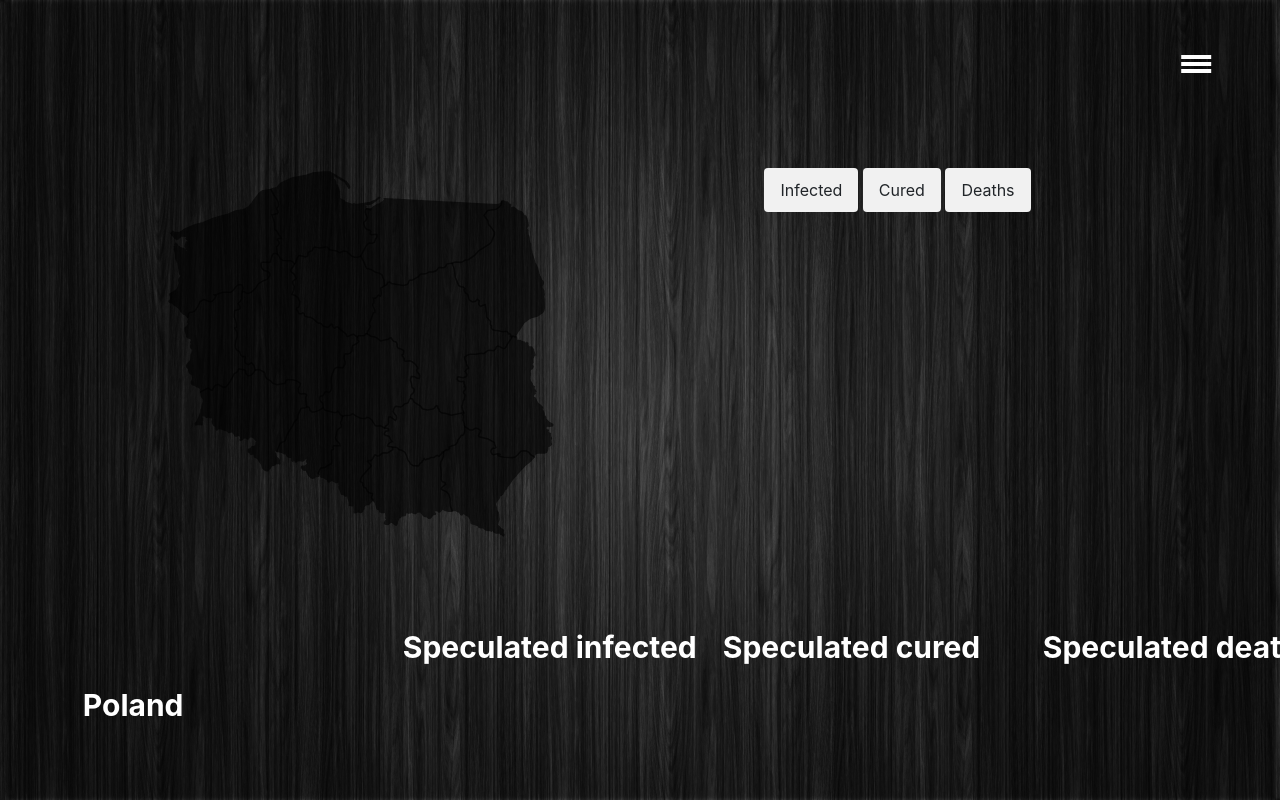
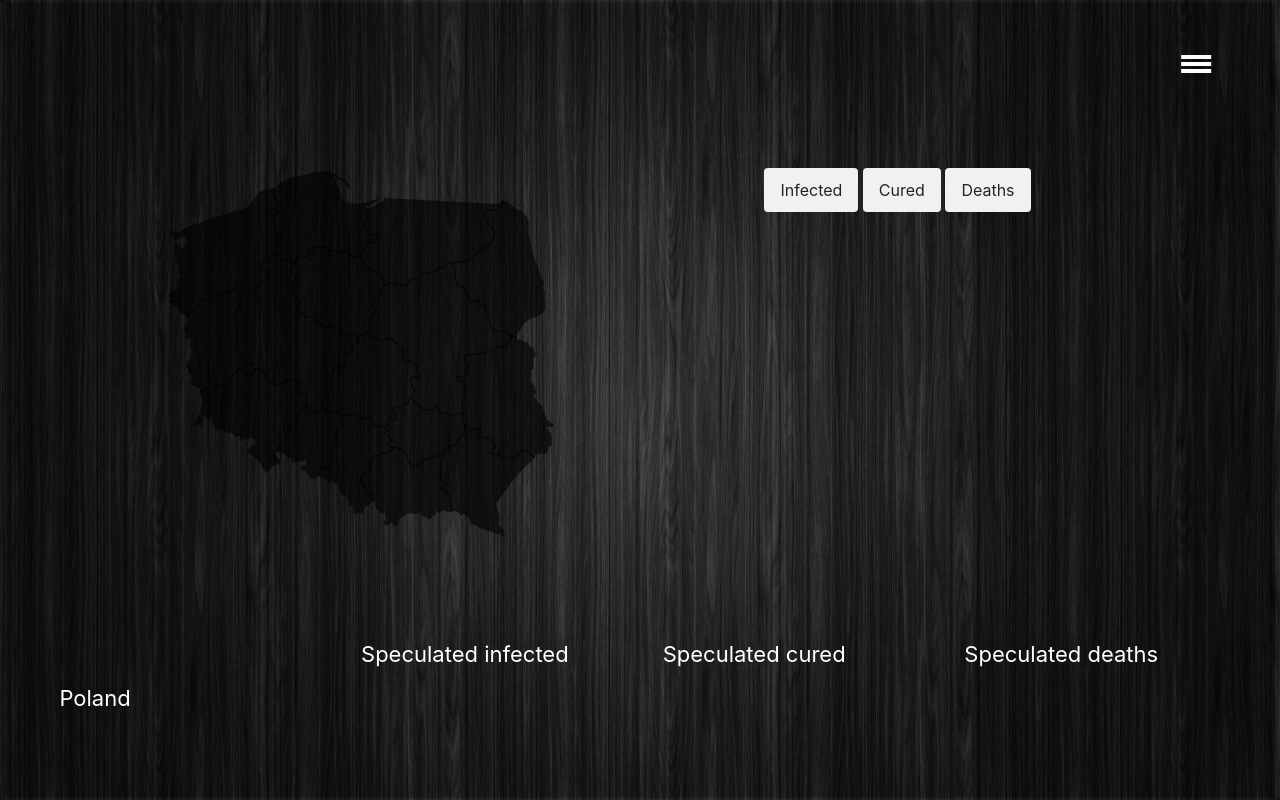
Before and after one commit to Adrian2337/covid-spread-analyzer, a Django app: template templates/prediction.html in a window 1280 px wide. Run offline with Django 3.2, Linux system fonts and the light colour scheme; the template is opened without the code that fills it, so the values that code supplies are empty; some libraries are stand-ins or nearby versions.

Commit message:
error fix 2, responsive text in predictions

```diff
--- a/covid_spread_analyzer/prediction_app/predictioner.py
+++ b/covid_spread_analyzer/prediction_app/predictioner.py
@@ -44,15 +44,16 @@ class Predictioner:
         self.model.add(Dense(99, input_dim=1, activation='softmax', kernel_initializer='he_uniform'))
         self.model.add(Dense(256, activation='tanh', kernel_initializer='he_uniform'))
         self.model.add(Dense(90, activation='tanh', kernel_initializer='he_uniform'))
+        self.model.add(Dense(45, activation='tanh', kernel_initializer='he_uniform'))
         self.model.add(Dense(20, activation='tanh', kernel_initializer='he_uniform'))
         self.model.add(Dense(10, activation='tanh', kernel_initializer='he_uniform'))
-        self.model.add(Dense(1))
+        self.model.add(Dense(1, activation='tanh'))
 
     def compile_model(self):
         self.model.compile(loss='mse', optimizer='adam')
 
     def fit_model(self):
-        self.model.fit(self.train_x, self.train_y, epochs=300, batch_size=10, verbose=0)
+        self.model.fit(self.train_x, self.train_y, epochs=500, batch_size=10, verbose=0)
 
     def predict(self, prediction_interval_x):
         prediction_interval_x = reshaper(prediction_interval_x)
--- a/static/css/prediction.css
+++ b/static/css/prediction.css
@@ -2,6 +2,12 @@
     padding: 5px;
     display: flex;
     height: 85%;
+}
+
+@media only screen and (max-device-width: 580px) {
+    .page-content {
+        display: inline
+    }
 }
 
 .side-content {
@@ -60,17 +66,16 @@
     display: flex;
     align-items: center;
     color: white;
-    position: fixed;
+    position: absolute;
     height: 15%;
-    width: 100%;
+    width: auto;
     margin-bottom: 3%;
-    margin-left: 6%;
+    margin-left: 3%;
     bottom: 3%;
-    padding: 0;
+    padding: 15px;
 }
 
 #summary-tab {
-    font-size: 30px;
     color: white;
     table-layout: fixed;
     width: 100%;
@@ -78,6 +83,12 @@
 }
 
 #summary-tab td {
+    font-size: 22px;
+    white-space: normal;
+    word-wrap: break-word;
+}
+
+#summary-tab th {
     font-size: 30px;
     white-space: normal;
     word-wrap: break-word;
--- a/static/js/prediction.js
+++ b/static/js/prediction.js
@@ -215,10 +215,16 @@ function get_sum(data) {
     let sum_pred = 0
     console.log(data)
     for (let x in data) {
-        console.log(x)
         sum_pred += data[x][data[x].length - 1]
     }
     return sum_pred
+}
+
+function check_undefined(value) {
+    if (value === undefined)
+        return 'no data'
+    else
+        return value
 }
 
 function fill_region_summary(preds) {
@@ -226,11 +232,11 @@ function fill_region_summary(preds) {
     let woj = last_clicked.getAttribute('xlink:title')
     let part = preds['daily infected']['Voivodeships'][woj]
     let ind = part.length - 1
-    el.innerText = part[ind]
+    el.innerText = check_undefined(part[ind])
     el = document.getElementById('woj-cured')
-    el.innerText = preds['daily cured']['Voivodeships'][woj][ind]
+    el.innerText = check_undefined(preds['daily cured']['Voivodeships'][woj][ind])
     el = document.getElementById('woj-deaths')
-    el.innerText = preds['daily deceased']['Voivodeships'][woj][ind]
+    el.innerText = check_undefined(preds['daily deceased']['Voivodeships'][woj][ind])
     document.getElementById('summary-last-clicked').innerText = woj
 }
 
@@ -244,9 +250,6 @@ function fill_poland_summary(preds) {
     fill_region_summary(preds)
 }
 
-function setup_table() {
-    let el = document.getElementById('summary-tab')
-}
 
 var predicted_values = jsonify(predicted_values_raw)
 var graph_data = jsonify(graph_data_raw)
@@ -260,4 +263,3 @@ paint_areas(predicted_values[type]['Voivodeships'])
 fill_date()
 set_type(document.getElementById(type))
 fill_poland_summary(predicted_values)
-setup_table()
--- a/templates/prediction.html
+++ b/templates/prediction.html
@@ -135,21 +135,21 @@
             <table id="summary-tab">
                 <tr>
                     <th></th>
-                    <th>Speculated infected</th>
-                    <th>Speculated cured</th>
-                    <th>Speculated deaths</th>
+                    <td>Speculated infected</td>
+                    <td>Speculated cured</td>
+                    <td>Speculated deaths</td>
                 </tr>
                 <tr>
-                    <th> Poland</th>
+                    <td> Poland</td>
                     <th id="polska-infected"></th>
                     <th id="polska-cured"></th>
                     <th id="polska-deaths"></th>
                 </tr>
                 <tr>
                     <td id="summary-last-clicked"> </td>
-                    <td id="woj-infected"></td>
-                    <td id="woj-cured"></td>
-                    <td id="woj-deaths"></td>
+                    <th id="woj-infected"></th>
+                    <th id="woj-cured"></th>
+                    <th id="woj-deaths"></th>
                 </tr>
             </table>
         </div>
```
Also changed, not shown: covid_spread_analyzer/prediction_app/predictions_service.py (+8 -8 lines), covid_spread_analyzer/prediction_app/views.py (+5 -2 lines), static/js/map.js (+10 -6 lines).
